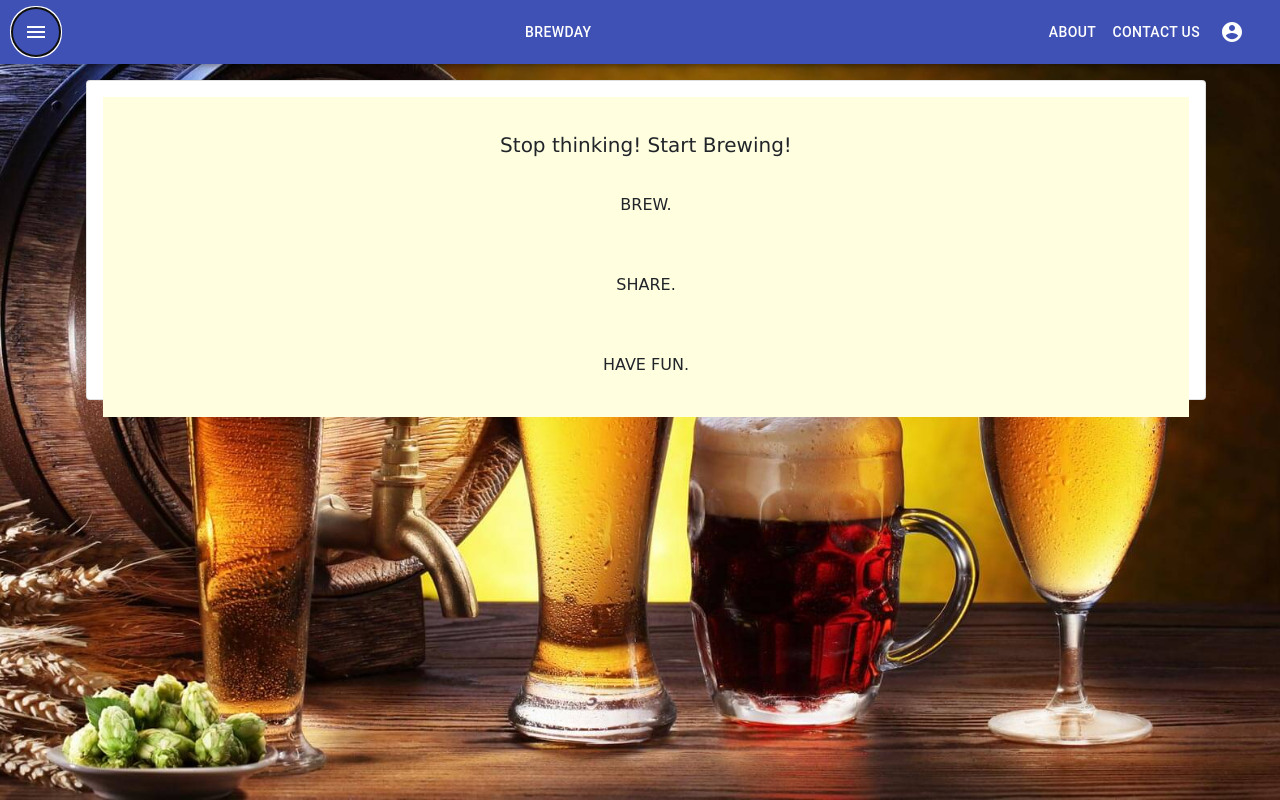
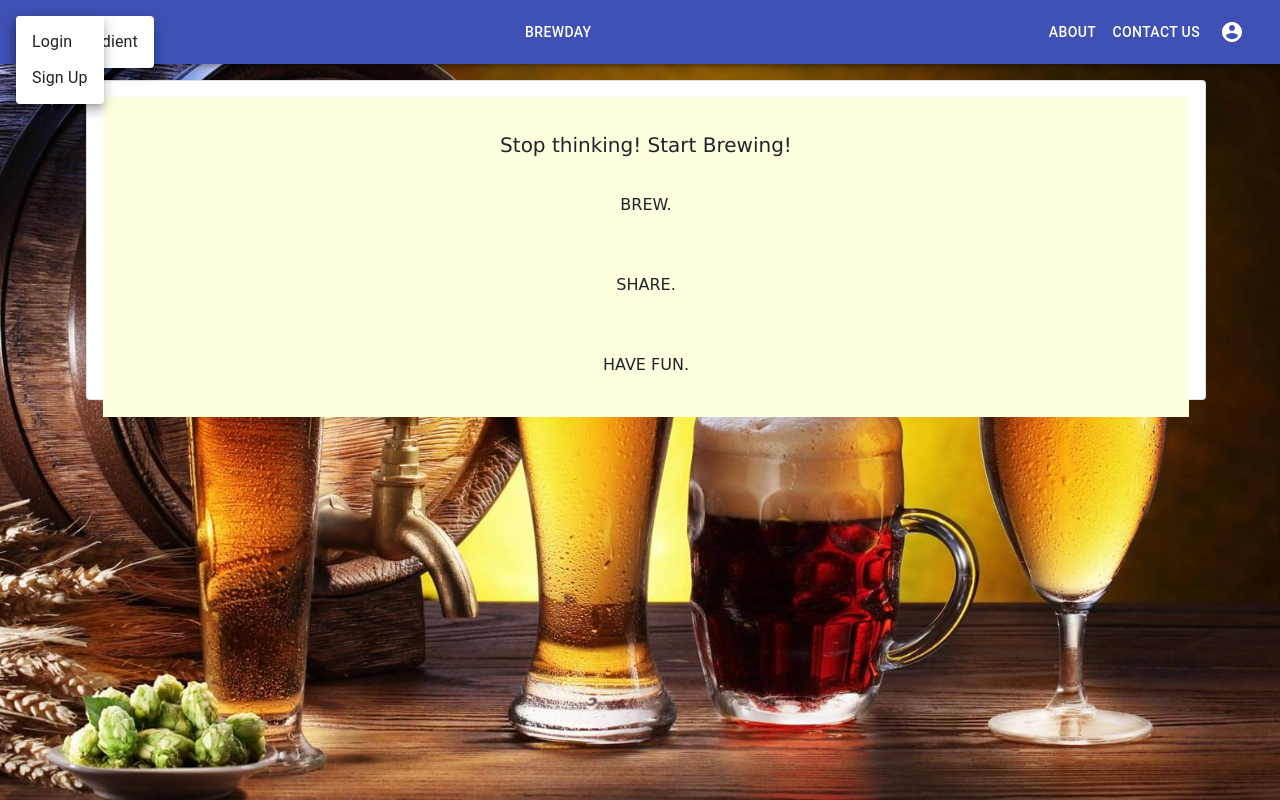
Before and after one commit to CS-27/SER517Fall2019_Group3, a React (Create React App) app in the folder my-app/: page / in a window 1280 px wide. Both pictures are taken after a click on the button 36 px from the left and 32 px from the top of the page. Built offline with nearby package versions, Linux system fonts and the light colour scheme; what google-maps-react would draw is missing.

Commit message:
US:25 Task: 88 Adding menu bar

```diff
--- a/my-app/src/components/Toolbar.js
+++ b/my-app/src/components/Toolbar.js
@@ -63,9 +63,30 @@ export default function ButtonAppBar()  {
 
       <AppBar position="static" bg-dark >
         <Toolbar>
-        <IconButton edge="start" className={classes.menuButton}  color="inherit" aria-label="menu">
+        <IconButton edge="start" className={classes.menuButton}
+                         onClick={handleMenu}
+                         aria-controls="menu-bar"
+                         color="inherit" aria-label="menu">
             <MenuIcon />
           </IconButton>
+
+          <Menu
+                id="menu-bar"
+                anchorEl={anchorEl}
+                anchorOrigin={{
+                  vertical: 'top',
+                  horizontal: 'right',
+                }}
+                keepMounted
+                transformOrigin={{
+                  vertical: 'top',
+                  horizontal: 'right',
+                }}
+                open={open}
+                onClose={handleClose}
+              >
+                <MenuItem component = {Link} to = "/signup" color="inherit" onClick={handleClose} >Add Ingredient</MenuItem>
+              </Menu>
           <Button component = {Link} to = "/" color="inherit" variant="h6" className={classes.title} >BrewDay</Button>
           <Button component = {Link} to = "/about" color="inherit">About</Button>
           <Button component = {Link} to = "/contact" color="inherit">Contact Us</Button>
```
